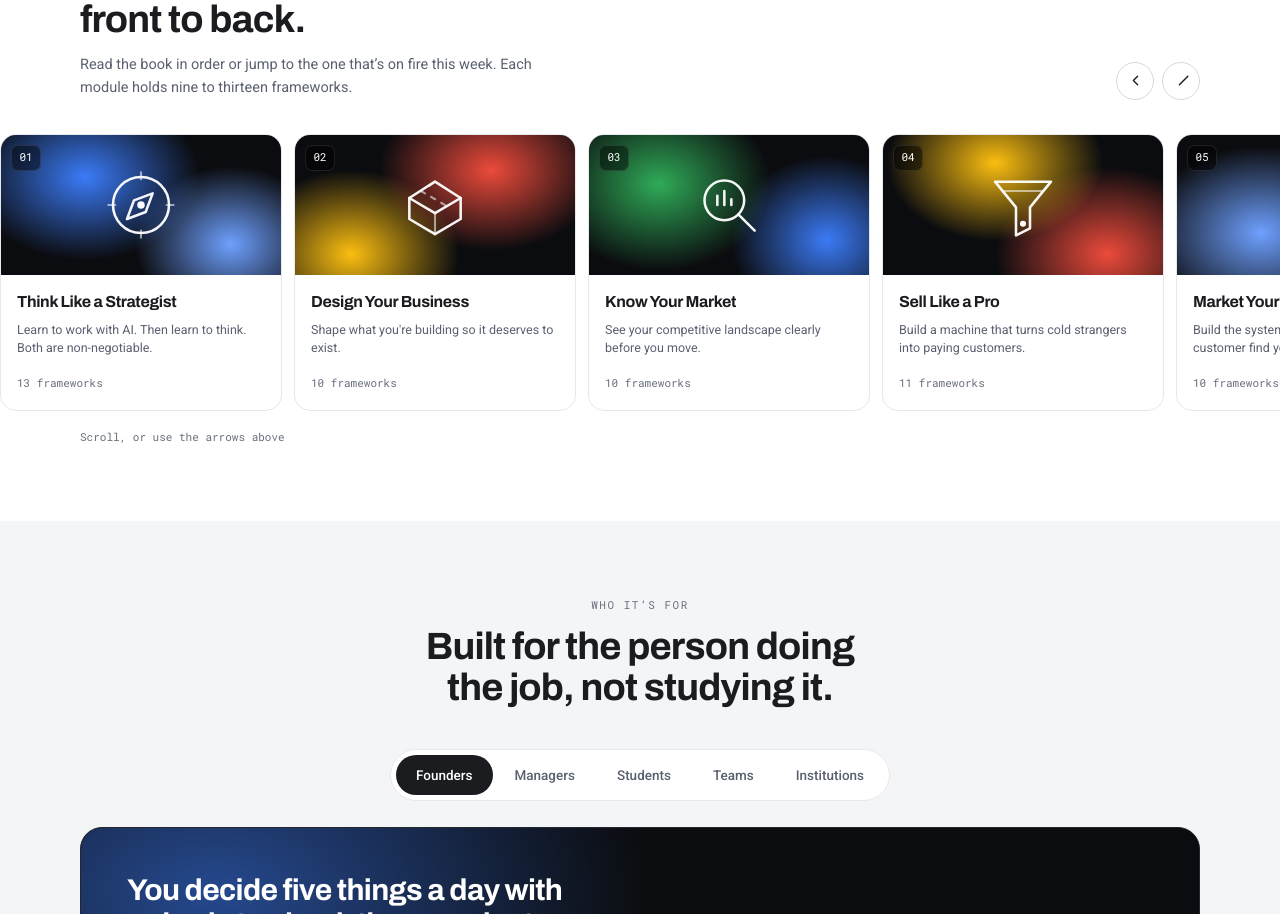
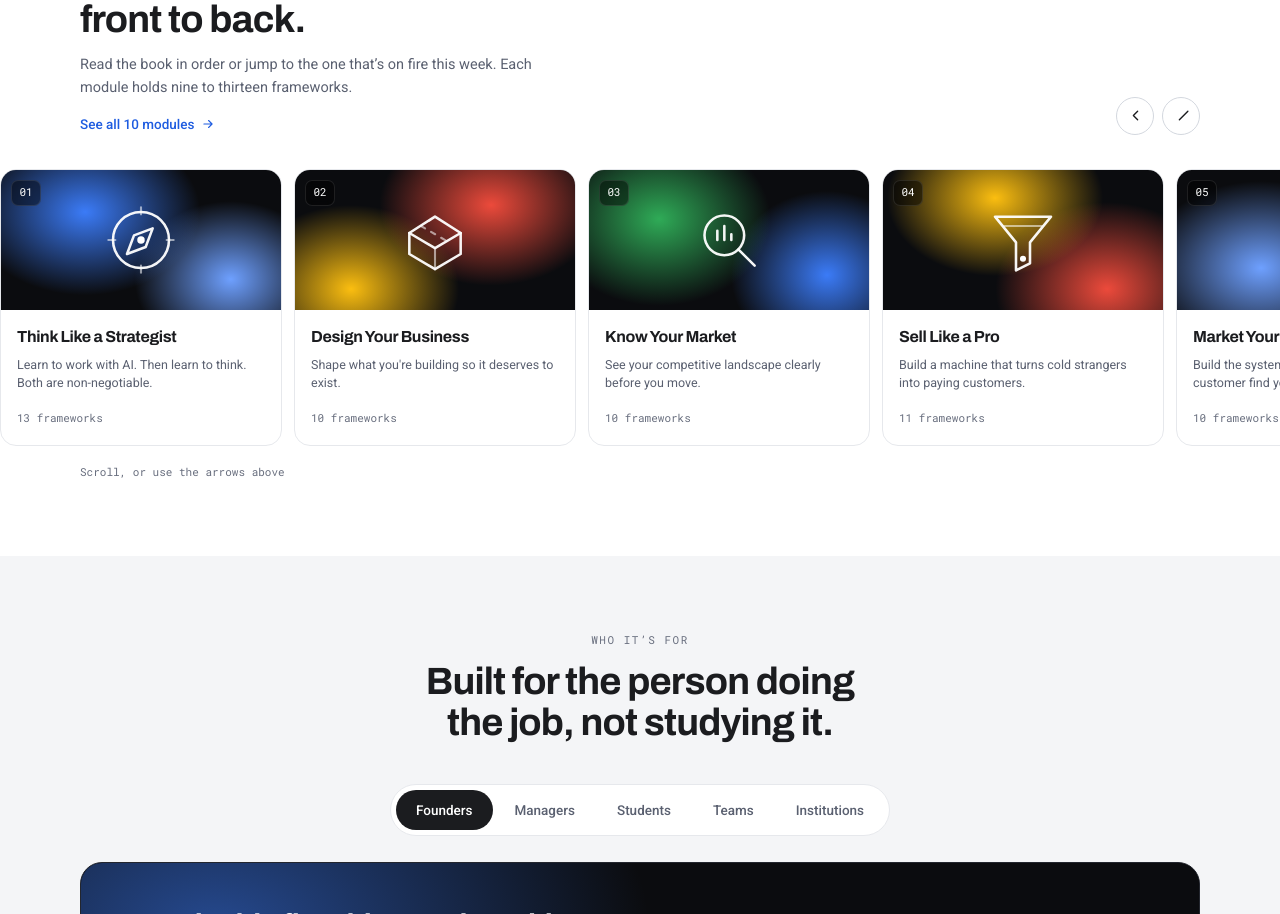
Before and after one commit to vargheseraphy/aios-app, a Next.js app: page / in a window 1280 px wide. Shown: the part 4228-5142 px from the top of the page. Built offline with nearby package versions, Linux system fonts and the light colour scheme; no server answers.

Commit message:
feat: add "see all 10 modules" link to home's module rail
Small crosslink to the new /modules route, added next to the rail's
own heading/copy without touching its scroll mechanics or card layout.

```diff
--- a/components/home/ModuleRailSection.tsx
+++ b/components/home/ModuleRailSection.tsx
@@ -51,6 +51,12 @@ export function ModuleRailSection({ modules }: { modules: RailModule[] }) {
               Read the book in order or jump to the one that&rsquo;s on fire this week. Each
               module holds nine to thirteen frameworks.
             </p>
+            <Link href="/modules" className={styles.seeAll}>
+              See all 10 modules
+              <svg className="i" width="14" height="14" viewBox="0 0 24 24" aria-hidden="true">
+                <path d="M5 12h14M13 6l6 6-6 6" />
+              </svg>
+            </Link>
           </div>
           <div className={styles.railnav}>
             <button
--- a/components/home/home.module.css
+++ b/components/home/home.module.css
@@ -849,6 +849,19 @@
     padding-inline: 80px;
   }
 }
+.seeAll {
+  display: inline-flex;
+  align-items: center;
+  gap: 7px;
+  margin-top: 14px;
+  font-size: 13.5px;
+  font-weight: 500;
+  color: var(--blue-lo);
+}
+.seeAll:hover {
+  text-decoration: underline;
+}
+
 .railnav {
   display: flex;
   gap: 8px;
```
